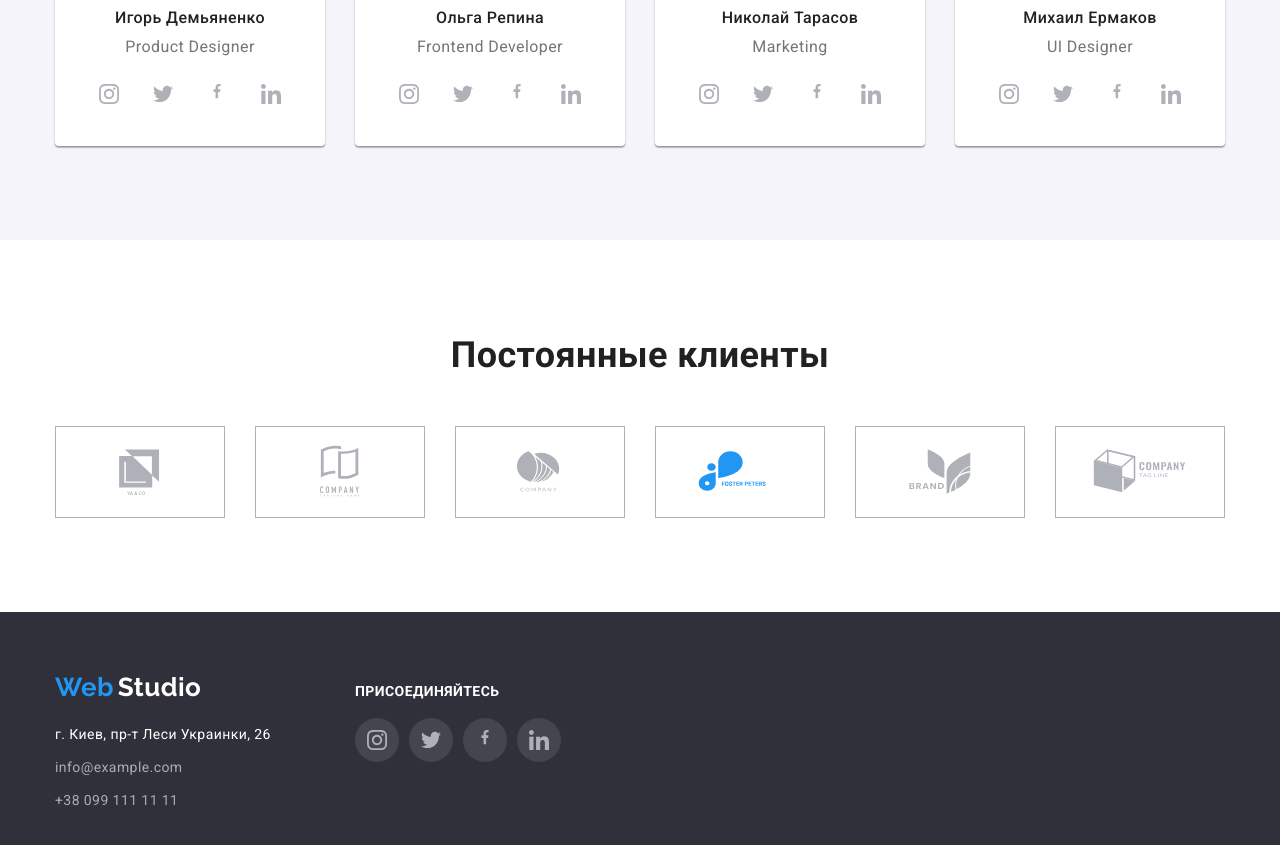
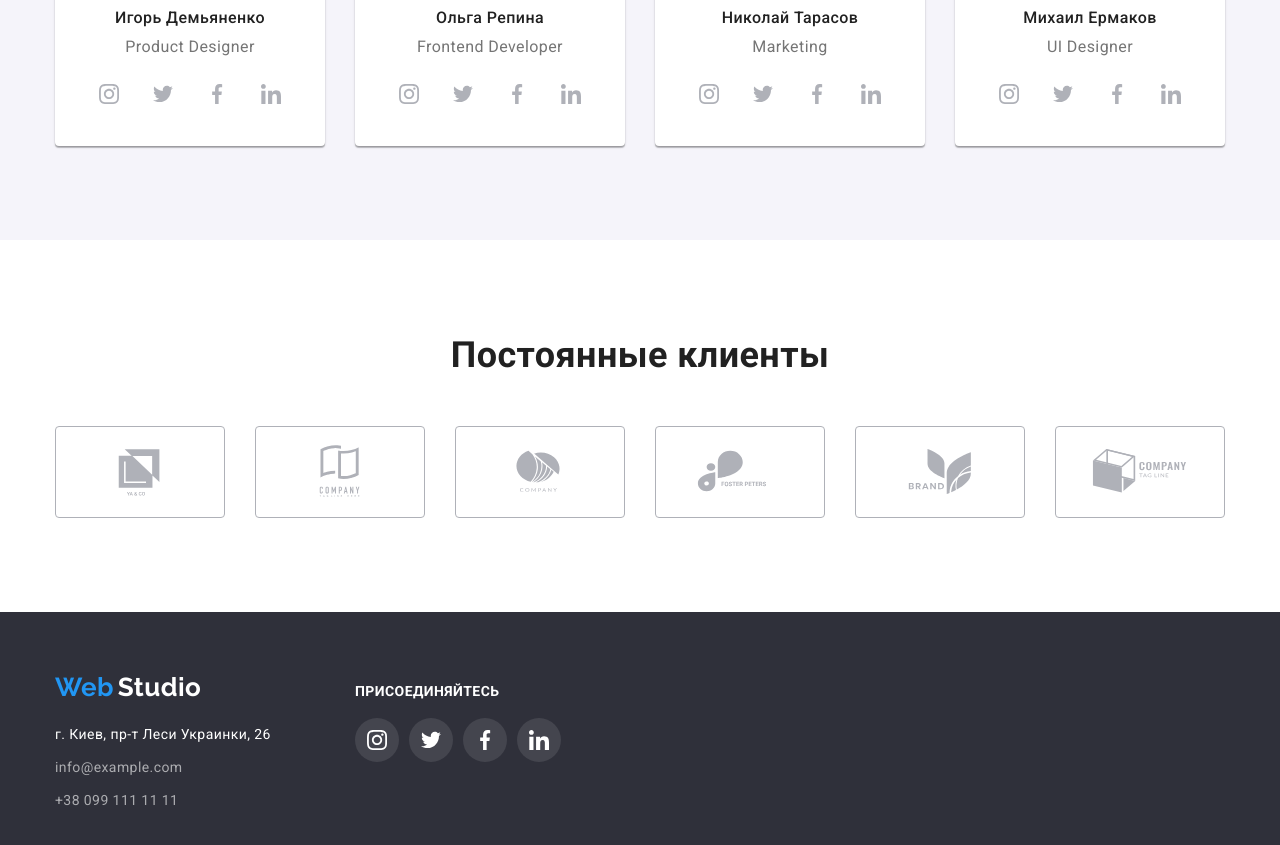
Before and after one commit to NataBelous/goit-markup-hw-04, a plain HTML site: page index.html in a window 1280 px wide. Shown: the part 1821-2666 px from the top of the page. Drawn offline with nearby package versions, Linux system fonts and the light colour scheme.

Commit message:
доработка д/з 4

```diff
--- a/css/styles.css
+++ b/css/styles.css
@@ -516,10 +516,10 @@ ul {
 	display: flex;
 	justify-content: center;
 	align-items: center;
+	border-radius: 4px;
 }
 
 .logo-link > svg {
-	margin: 16px 32px;
 	--color1: currentColor;
 }
 
```
